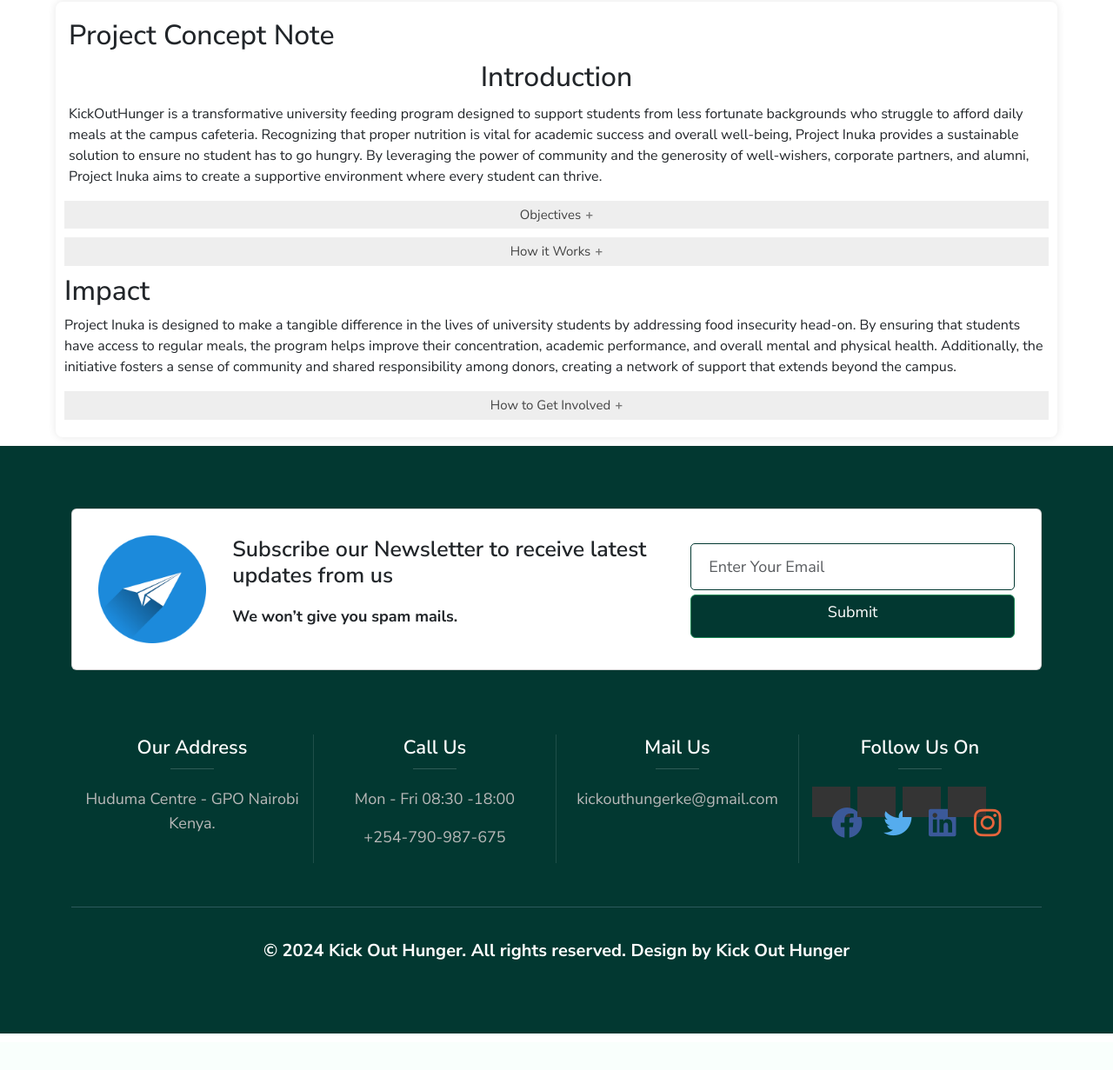
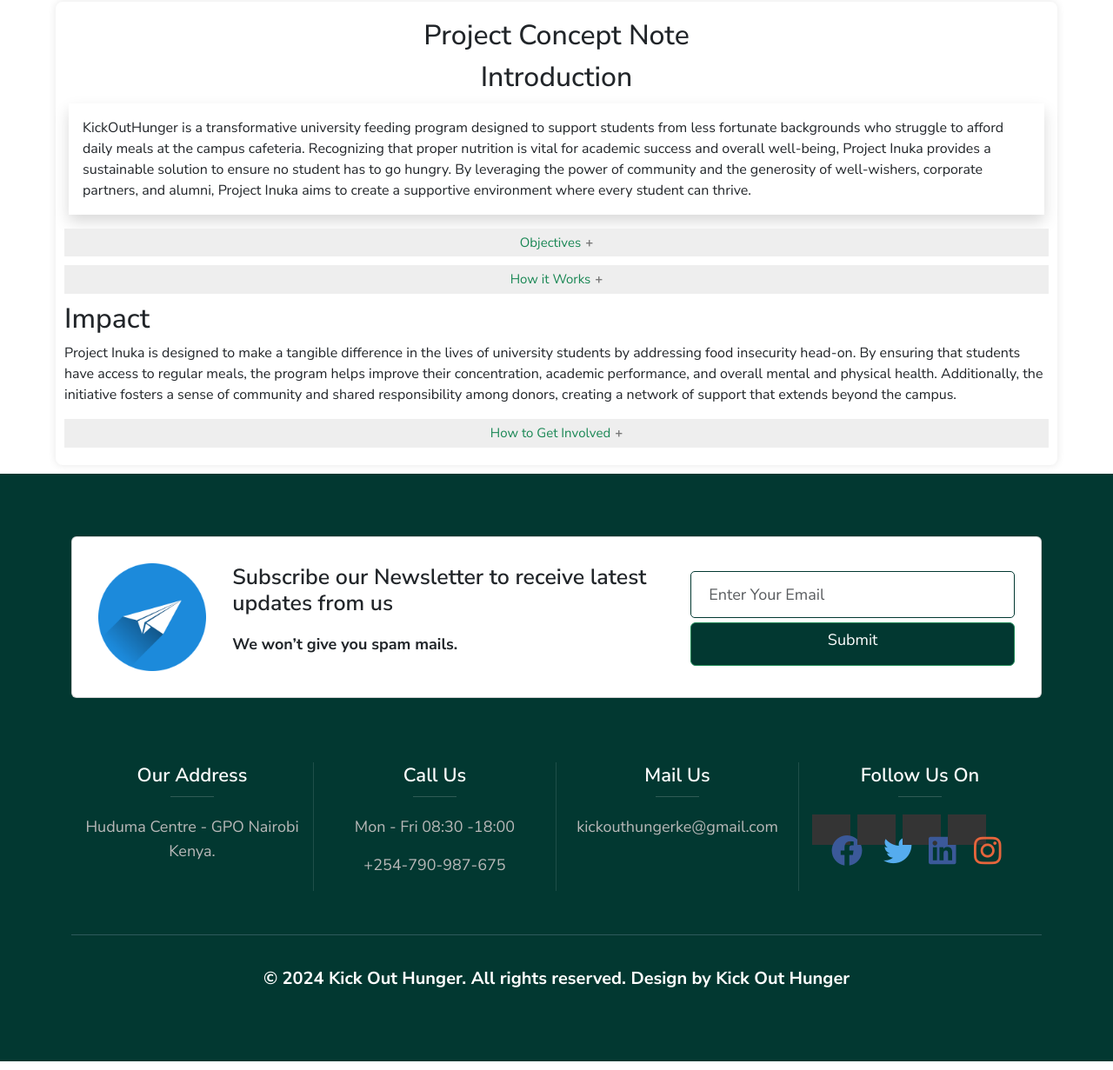
Before and after one commit to INUKA-PLATFORM/INUKA-PROJECT, a Django app: page /concept in a window 1280 px wide. Shown: the part 128-1359 px from the top of the page at 87% size. Before the commit the page ends 1317 px from the top, so only its background shows below. Run offline with Django 5.2, Linux system fonts and the light colour scheme; some libraries are stand-ins or nearby versions; some web fonts are replaced.

Commit message:
chore: style the concept page

```diff
--- a/templates/frontend/concept.html
+++ b/templates/frontend/concept.html
@@ -255,13 +255,13 @@
 
 <main class="body-main-concept">
     <section id="hero">
-        <h1>Project Concept Note</h1>
+        <h1 class="text-center">Project Concept Note</h1>
         <h2>Introduction</h2>
-        <p>KickOutHunger is a transformative university feeding program designed to support students from less fortunate backgrounds who struggle to afford daily meals at the campus cafeteria. Recognizing that proper nutrition is vital for academic success and overall well-being, Project Inuka provides a sustainable solution to ensure no student has to go hungry. By leveraging the power of community and the generosity of well-wishers, corporate partners, and alumni, Project Inuka aims to create a supportive environment where every student can thrive.</p>
+        <p class="mt-2 mr-3 ml-3 mb-3 fs-1rem shadow border-success p-3">KickOutHunger is a transformative university feeding program designed to support students from less fortunate backgrounds who struggle to afford daily meals at the campus cafeteria. Recognizing that proper nutrition is vital for academic success and overall well-being, Project Inuka provides a sustainable solution to ensure no student has to go hungry. By leveraging the power of community and the generosity of well-wishers, corporate partners, and alumni, Project Inuka aims to create a supportive environment where every student can thrive.</p>
     </section>
 
     <section>
-        <button class="collapsible">Objectives</button>
+        <button class="collapsible text-success">Objectives</button>
         <div class="content-concept">
             <div class="card-container">
                 <div class="card card-concept">
@@ -281,7 +281,7 @@
     </section>
 
     <section>
-        <button class="collapsible">How it Works</button>
+        <button class="collapsible text-success">How it Works</button>
         <div class="content-concept">
             <h3>Crowdsourcing for Funds</h3>
             <ul>
@@ -289,7 +289,7 @@
                 <li><strong>Donations:</strong> The platform accepts one-time gifts, monthly donations, and gifts in kind from well-wishers, corporate partners, and alumni.</li>
                 <li><strong>Transparency:</strong> Regular updates and reports are provided to donors to maintain transparency and accountability.</li>
             </ul>
-            <h3>Application for Meal Cards</h3>
+            <h3 class="text-success">Application for Meal Cards</h3>
             <ul>
                 <li><strong>Student Application:</strong> Students who face financial challenges and can barely afford meals can apply for a meal card through the Project Inuka website.</li>
                 <li><strong>Vetting Process:</strong> Applications are vetted with the assistance of the campus administration to ensure that support reaches the students most in need.</li>
@@ -308,7 +308,7 @@
     </section>
 
     <section>
-        <button class="collapsible">How to Get Involved</button>
+        <button class="collapsible text-success">How to Get Involved</button>
         <div class="content-concept">
             <div class="card-container">
                 <div class="card card-concept">
```
